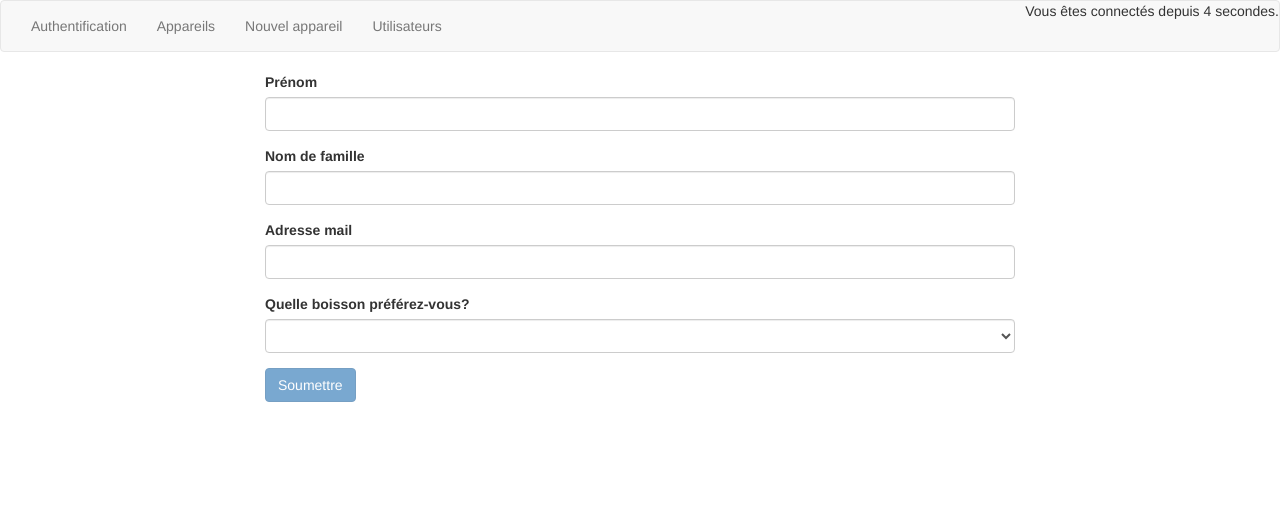
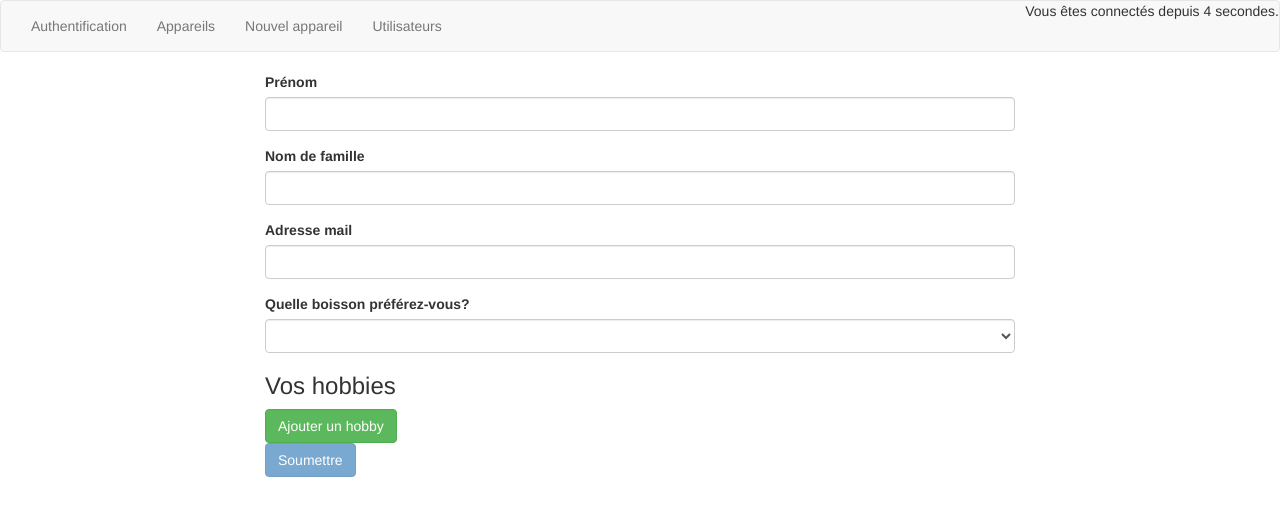
Before and after one commit to la-stack-de-r0m1/agular_the_first, an Angular app: page /new-user in a window 1280 px wide. Shown: the top 516 px of the page. Built offline with nearby package versions, Linux system fonts and the light colour scheme.

Commit message:
Add a form array to add hobbies to users

```diff
--- a/src/app/new-user/new-user.component.html
+++ b/src/app/new-user/new-user.component.html
@@ -27,6 +27,17 @@
                 <option value="Pepsi">Pepsi</option>
             </select>
         </div>
+
+        <div formArrayName="hobbies">
+            <h3>Vos hobbies</h3>
+            <div class="form-group"
+                *ngFor="let hobbyControl of getHobbies().controls;
+                        let i = index">
+                <input type="text" class="form-control" [formControlName]="i">
+            </div>
+            <button type="button" class="btn btn-success" (click)="onAddHobby()">Ajouter un hobby</button>
+        </div>
+
         <button class="btn btn-primary" type="submit" [disabled]="userForm.invalid">
             Soumettre
         </button>
--- a/src/app/new-user/new-user.component.ts
+++ b/src/app/new-user/new-user.component.ts
@@ -1,5 +1,5 @@
 import { Component, OnInit } from '@angular/core';
-import { FormBuilder, FormGroup,Validators } from '@angular/forms';
+import { FormArray, FormBuilder, FormGroup,Validators } from '@angular/forms';
 import { Router } from '@angular/router';
 import { User } from '../models/User.model';
 import { UserService } from '../services/user.service';
@@ -26,6 +26,7 @@
       , lastName: ['', Validators.required]
       , email: ['', [Validators.required, Validators.email]]
       , drinkPreference: ['', Validators.required]
+      , hobbies: this.formBuilder.array([])
     });
   }
 
@@ -36,8 +37,18 @@
       , formValue['lastName']
       , formValue['email']
       , formValue['drinkPreference']
+      , formValue['hobbies'] ? formValue['hobbies'] : []
     );
     this.userService.addUser(newUser);
     this.router.navigate(['/users']);
   }
+
+  getHobbies() {
+    return this.userForm.get('hobbies') as FormArray;
+  }
+
+  onAddHobby() {
+    const nbewHobbyControl = this.formBuilder.control('', Validators.required);
+    this.getHobbies().push(nbewHobbyControl);
+  }
 }
```
